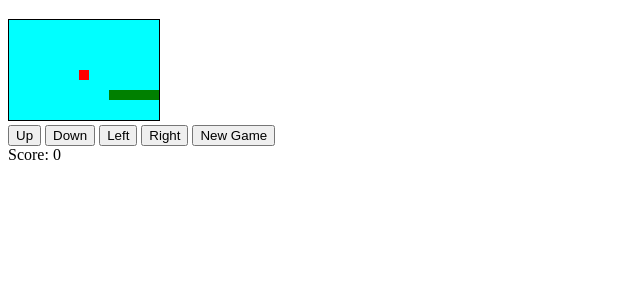
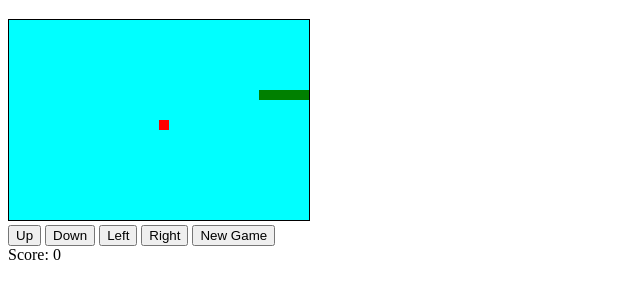
Before and after one commit to noor-faiz/food-blogs-repo, a plain HTML site: page index.html in a window 1280 px wide. Shown: the part 61-360 px from the top of the page, without its empty margins (0-640 px from the left). Drawn offline with Linux system fonts and the light colour scheme.

Commit message:
Update index.html

```diff
--- a/index.html
+++ b/index.html
@@ -23,7 +23,7 @@
 </head>
 <body>
 	<h1>Snake Game</h1>
-	<canvas id="canvas" width="150" height="100"></canvas>
+	<canvas id="canvas" width="300" height="200"></canvas>
 	<br>
 	<button id="up">Up</button>
 	<button id="down">Down</button>
```
